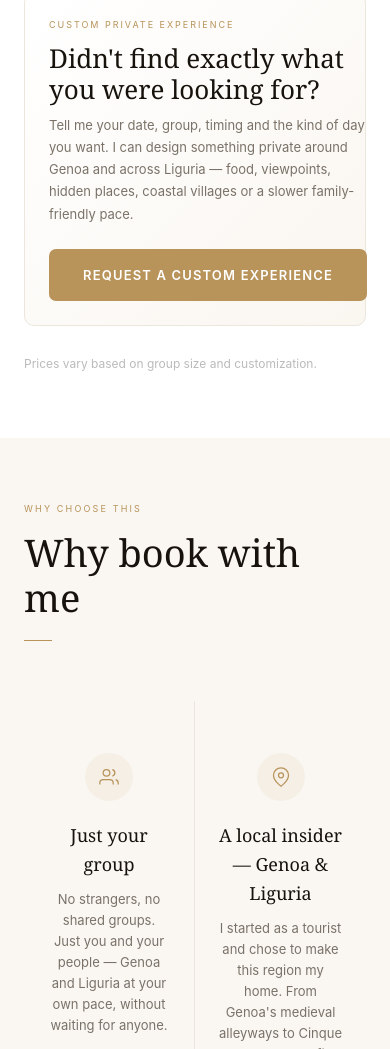
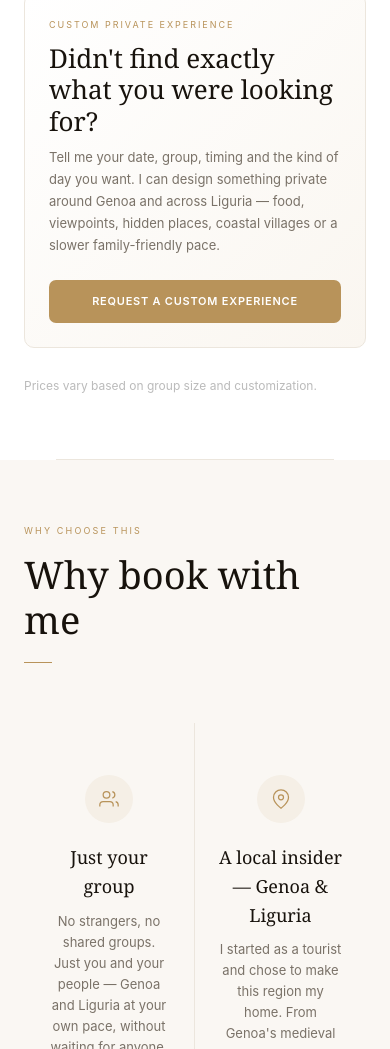
Before and after one commit to nefset-png/genoabylocal, a website: page index.html in a window 390 px wide. Shown: the part 2850-3899 px from the top of the page. Drawn offline with Linux system fonts and the light colour scheme.

Commit message:
Improve custom request button on mobile

```diff
--- a/index.html
+++ b/index.html
@@ -327,6 +327,7 @@ footer{background:var(--white);border-top:0.5px solid var(--line)}
   .rct-div{width:60px;height:0.5px}
   .reviews-grid,.tours-grid{grid-template-columns:1fr}
   .custom-request-card{grid-template-columns:1fr;padding:24px}
+  .custom-request-card .btn-gold{width:100%;padding:14px 18px;font-size:11px;letter-spacing:0.07em;line-height:1.35;white-space:normal}
   .why-grid{grid-template-columns:1fr 1fr}
   .why-item{border-right:0.5px solid var(--line);border-bottom:0.5px solid var(--line)}
   .why-item:nth-child(2n){border-right:none}
```
